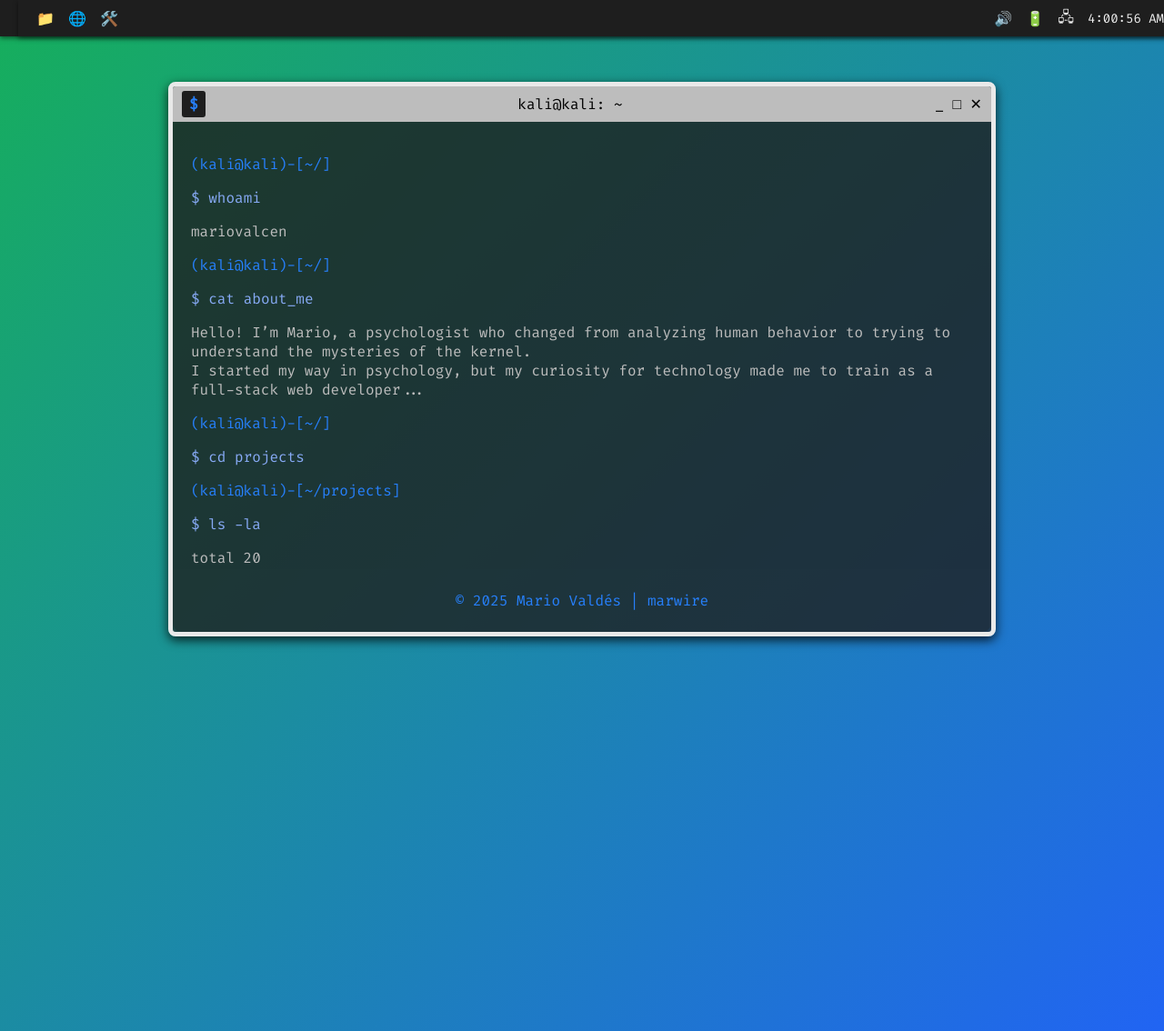
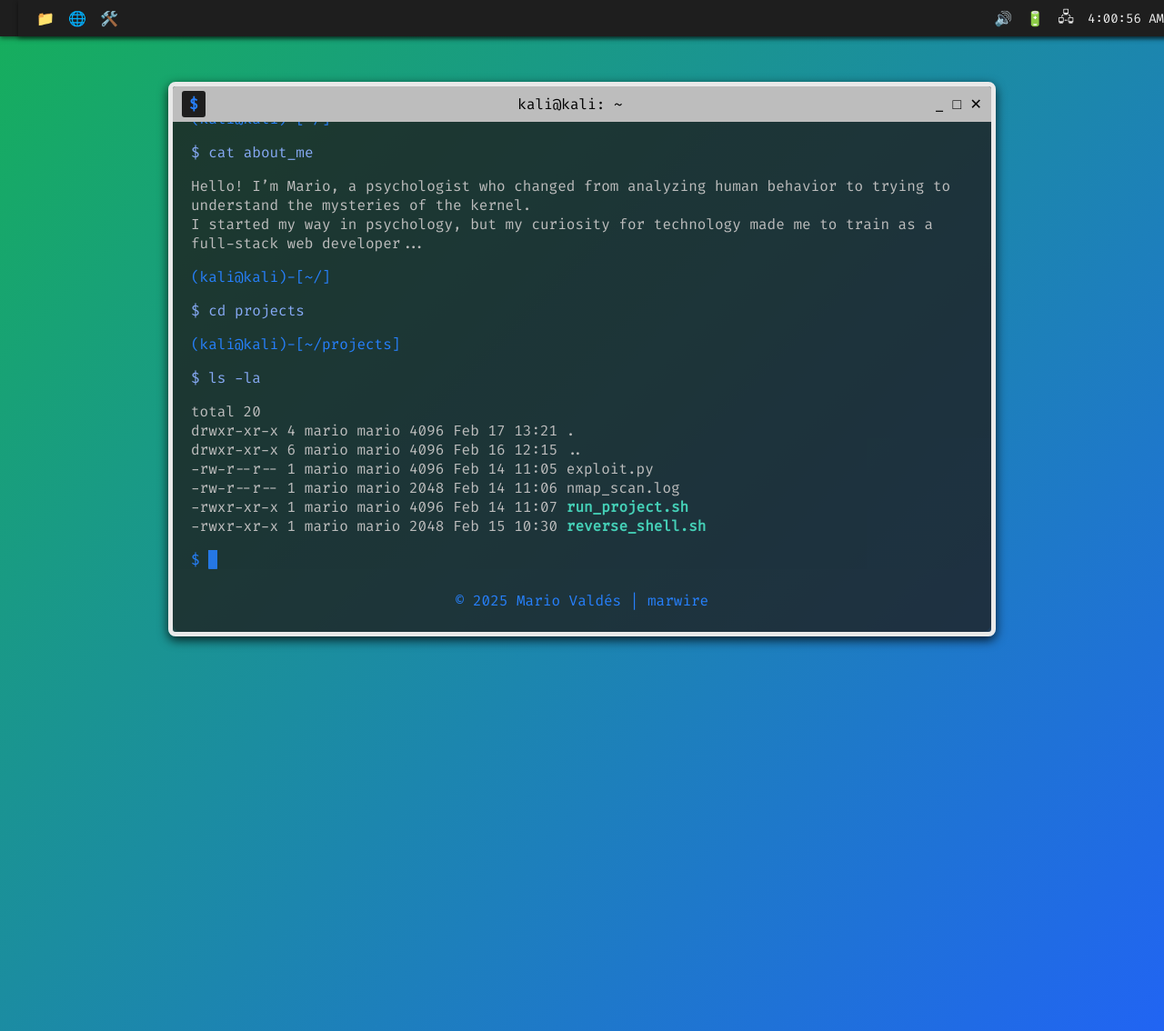
Before and after one commit to Mariovalcen/profile-site, a Jekyll site: the page built from index.md, in a window 1280 px wide. Shown: the whole page at 91% size. Built offline with Jekyll 4.4.1, drawn with Linux system fonts in a browser that asks for light colours; some of the changed lines change nothing that is shown.

Commit message:
Add terminal typing animation with smooth scroll and blinking cursor

```diff
--- a/_includes/components/terminal/terminal-content.html
+++ b/_includes/components/terminal/terminal-content.html
@@ -1,6 +1,6 @@
 <!-- Contenido de la terminal -->
-<div class="content" style="position: relative; z-index: 1; flex-grow: 1; font-family: 'Fira Code', monospace;">
+<div class="content" id="terminal-content" style="position: relative; z-index: 1; flex-grow: 1; font-family: 'Fira Code', monospace; overflow-y: auto;">
   <div id="terminal-output"></div>
 </div>
 
-<script src="/assets/js/terminal-animation.js"></script>
+<script src="{{ site.baseurl }}/assets/js/terminal-animation.js"></script>
--- a/_layouts/default.html
+++ b/_layouts/default.html
@@ -8,7 +8,6 @@
   <link rel="stylesheet" href="{{ site.baseurl }}/assets/css/global.css">
   <link rel="stylesheet" href="{{ site.baseurl }}/assets/css/terminal.css">
   <link rel="stylesheet" href="{{ site.baseurl }}/assets/css/top-panel.css">
-  <script src="{{ site.baseurl }}/assets/js/terminal.js"></script>
 </head>
 <body>
   <div class="top-panel">
--- /dev/null
+++ b/assets/js/terminal-animation.js
@@ -0,0 +1,65 @@
+
+document.addEventListener('DOMContentLoaded', () => {
+  const terminalOutput = document.getElementById('terminal-output');
+  if (!terminalOutput) return;
+
+  terminalOutput.innerHTML = '';
+
+  const terminalLines = [
+    { type: 'prompt', text: '(kali@kali)-[~/]' },
+    { type: 'command', text: '$ whoami' },
+    { type: 'output', text: 'mariovalcen' },
+    { type: 'prompt', text: '(kali@kali)-[~/]' },
+    { type: 'command', text: '$ cat about_me' },
+    { type: 'output', text: `Hello! I’m Mario, a psychologist who changed from analyzing human behavior to trying to understand the mysteries of the kernel.<br>I started my way in psychology, but my curiosity for technology made me to train as a full-stack web developer...` },
+    { type: 'prompt', text: '(kali@kali)-[~/]' },
+    { type: 'command', text: '$ cd projects' },
+    { type: 'prompt', text: '(kali@kali)-[~/projects]' },
+    { type: 'command', text: '$ ls -la' },
+    { type: 'output', text: `total 20<br>drwxr-xr-x  4 mario mario 4096 Feb 17 13:21 .<br>drwxr-xr-x  6 mario mario 4096 Feb 16 12:15 ..<br>-rw-r--r--  1 mario mario 4096 Feb 14 11:05 exploit.py<br>-rw-r--r--  1 mario mario 2048 Feb 14 11:06 nmap_scan.log<br><span style="color: var(--background-light);">-rwxr-xr-x  1 mario mario 4096 Feb 14 11:07 </span><a href="https://github.com/mariovalcen" style="color: var(--link-executable-color); font-weight: bold; text-decoration: none;">run_project.sh</a><br><span style="color: var(--background-light);">-rwxr-xr-x  1 mario mario 2048 Feb 15 10:30 </span><a href="https://github.com/mariovalcen" style="color: var(--link-executable-color); font-weight: bold; text-decoration: none;">reverse_shell.sh</a>` }
+  ];
+
+  let index = 0;
+  function typeLine() {
+    if (index >= terminalLines.length) {
+      const finalCursor = document.createElement('p');
+      finalCursor.innerHTML = '$ <span class="cursor" style="background-color: var(--primary-color); display: inline-block; width: 10px; height: 20px; animation: blink 0.5s infinite;">█</span>';
+      terminalOutput.appendChild(finalCursor);
+      terminalOutput.scrollIntoView({ behavior: 'smooth', block: 'end' });
+      return;
+    }
+
+    const line = terminalLines[index];
+    const newLine = document.createElement('p');
+    newLine.className = line.type;
+    terminalOutput.appendChild(newLine);
+
+    if (line.type === 'command') {
+      let charIndex = 0;
+      const cursor = document.createElement('span');
+      cursor.className = 'cursor';
+      cursor.style = 'background-color: var(--primary-color); display: inline-block; width: 10px; height: 20px; animation: blink 0.5s infinite;';
+      newLine.appendChild(cursor);
+
+      const animateTyping = () => {
+        if (charIndex < line.text.length) {
+          newLine.insertBefore(document.createTextNode(line.text[charIndex++]), cursor);
+          terminalOutput.scrollIntoView({ behavior: 'smooth', block: 'end' });
+          setTimeout(animateTyping, 100);
+        } else {
+          newLine.removeChild(cursor);
+          index++;
+          typeLine();
+        }
+      };
+      animateTyping();
+    } else {
+      newLine.innerHTML = line.text;
+      terminalOutput.scrollIntoView({ behavior: 'smooth', block: 'end' });
+      index++;
+      typeLine();
+    }
+  }
+
+  typeLine();
+});
--- a/assets/js/terminal.js
+++ /dev/null
@@ -1,68 +0,0 @@
-// terminal-animation.js
-
-const terminalLines = [
-    { type: 'prompt', text: '(kali@kali)-[~/]' },
-    { type: 'command', text: '$ whoami' },
-    { type: 'output', text: 'mariovalcen' },
-    { type: 'prompt', text: '(kali@kali)-[~/]' },
-    { type: 'command', text: '$ cat about_me' },
-    { type: 'output', text: `Hello! I’m Mario, a psychologist who changed from analyzing human behavior to trying to understand the mysteries of the kernel.<br>I started my way in psychology, but my curiosity for technology made me to train as a full-stack web developer...` },
-    { type: 'prompt', text: '(kali@kali)-[~/]' },
-    { type: 'command', text: '$ cd projects' },
-    { type: 'prompt', text: '(kali@kali)-[~/projects]' },
-    { type: 'command', text: '$ ls -la' },
-    { type: 'output', text: `total 20<br>drwxr-xr-x  4 mario mario 4096 Feb 17 13:21 .<br>drwxr-xr-x  6 mario mario 4096 Feb 16 12:15 ..<br>-rw-r--r--  1 mario mario 4096 Feb 14 11:05 exploit.py<br>-rw-r--r--  1 mario mario 2048 Feb 14 11:06 nmap_scan.log<br><span style="color: var(--background-light);">-rwxr-xr-x  1 mario mario 4096 Feb 14 11:07 </span><a href="https://github.com/mariovalcen" style="color: var(--link-executable-color); font-weight: bold; text-decoration: none;">run_project.sh</a><br><span style="color: var(--background-light);">-rwxr-xr-x  1 mario mario 2048 Feb 15 10:30 </span><a href="https://github.com/mariovalcen" style="color: var(--link-executable-color); font-weight: bold; text-decoration: none;">reverse_shell.sh</a>` },
-    { type: 'prompt', text: '(kali@kali)-[~/projects]' }
-];
-
-let index = 0;
-function typeLine() {
-  if (index < terminalLines.length) {
-    const line = terminalLines[index];
-    const terminalOutput = document.getElementById('terminal-output');
-    const newLine = document.createElement('p');
-    newLine.className = line.type;
-    terminalOutput.appendChild(newLine);
-
-    let charIndex = 0;
-    const typeChar = () => {
-      if (charIndex < line.text.length) {
-        newLine.textContent += line.text[charIndex++];
-        setTimeout(typeChar, 100);
-      } else {
-        index++;
-        typeLine();
-      }
-    };
-
-    if (line.type === 'command') {
-      const cursor = document.createElement('span');
-      cursor.className = 'cursor';
-      cursor.style = 'background-color: var(--primary-color); display: inline-block; width: 10px; height: 20px; animation: blink 0.5s infinite;';
-      newLine.appendChild(cursor);
-      const animateTyping = () => {
-        if (charIndex < line.text.length) {
-          newLine.insertBefore(document.createTextNode(line.text[charIndex++]), cursor);
-          setTimeout(animateTyping, 100);
-        } else {
-          newLine.removeChild(cursor);
-          index++;
-          typeLine();
-        }
-      };
-      animateTyping();
-    } else {
-      newLine.innerHTML = line.text;
-      index++;
-      typeLine();
-    }
-  } else {
-    const terminalOutput = document.getElementById('terminal-output');
-    const cursorLine = document.createElement('p');
-    cursorLine.className = 'command';
-    cursorLine.innerHTML = '$ <span class="cursor" style="background-color: var(--primary-color); display: inline-block; width: 10px; height: 20px; animation: blink 0.5s infinite;">█</span>';
-    terminalOutput.appendChild(cursorLine);
-  }
-}
-
-document.addEventListener('DOMContentLoaded', typeLine);
```
Also changed, not shown: 1 other file.
